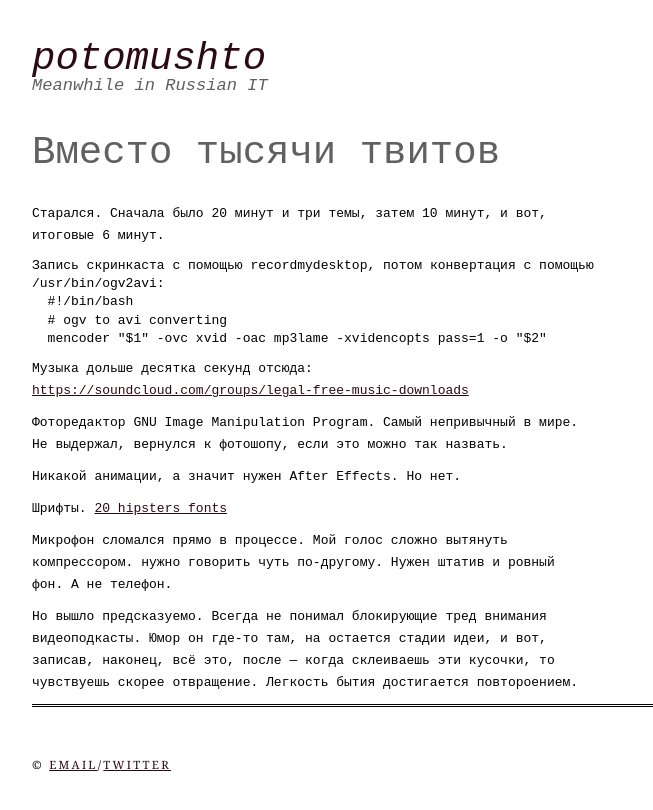
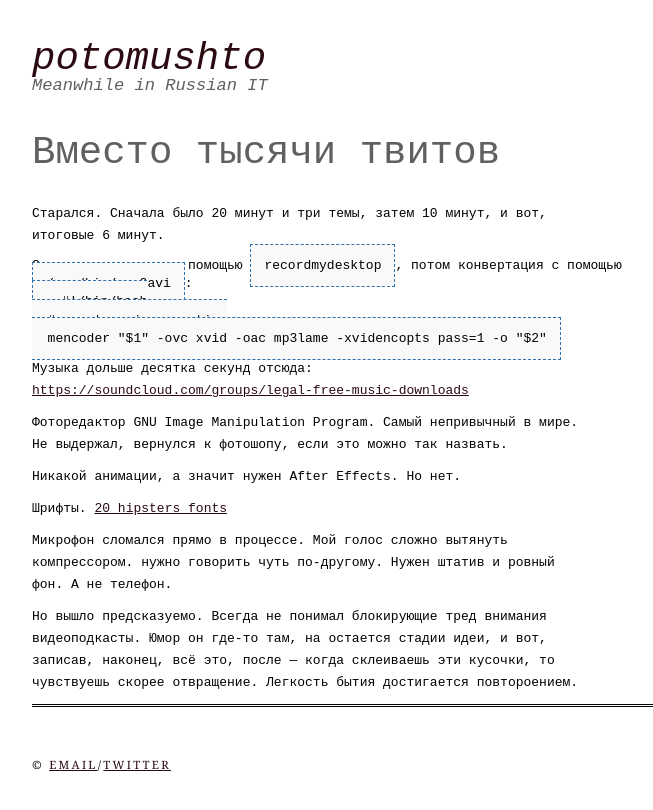
Before and after one commit to ptmt/ptmt.github.com, a Jekyll site: the page built from _posts/2013-05-01-instead-of-thousand-tweets.md, in a window 1280 px wide. Shown: the top 810 px of the page, without its empty margins (128-781 px from the left). Built offline with Jekyll 4.4.1, drawn with Linux system fonts in a browser that asks for light colours; Markdown is read by kramdown in place of the engine named in the settings.

Commit message:
Update style.css

```diff
--- a/css/style.css
+++ b/css/style.css
@@ -27,3 +27,11 @@ section li {margin:0px;padding:0px;list-style:none;float:left;width:100%;border-
 section li a:link, section li a:visited {font-family:Georgia, "Times New Roman", Times, serif;font-size:0.714em;letter-spacing:.2em;line-height:normal;text-transform:uppercase;text-decoration:none;padding:3px 0px;float:left;width:100%;}
 footer {border-top:3px double black;margin:0px;	padding:50px 0px 0px;text-align:left;display:block;clear:both;	font-family:Georgia, "Times New Roman", Times, serif;	font-size:0.714em;	letter-spacing:.2em;	line-height:normal;	text-transform:uppercase;}
 .feeds { margin-left: 857px;margin-top: -26px; }
+
+code{
+    background-color: #F9F9F9;
+    border: 1px dashed #2F6FAB;
+    color: black;
+    line-height: 1.1em;
+    padding: 1em;
+}
```
